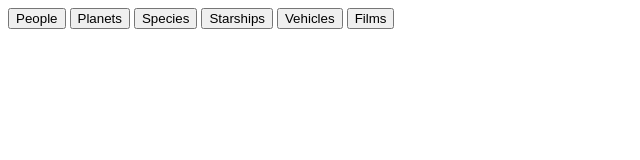
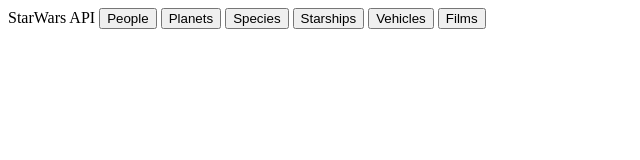
Before and after one commit to Ant2210/APIs1, a plain HTML site: page index.html in a window 1280 px wide. Shown: the whole page, without its empty margins (0-640 px from the left). Drawn offline with Linux system fonts and the light colour scheme.

Commit message:
Test change

```diff
--- a/index.html
+++ b/index.html
@@ -4,6 +4,7 @@
         <script type="text/javascript" src="main.js"></script>
     </head>
     <body>
+        StarWars API
         <button onclick="writeToDocument('people')">People</button>
         <button onclick="writeToDocument('planets')">Planets</button>
         <button onclick="writeToDocument('species')">Species</button>
```
